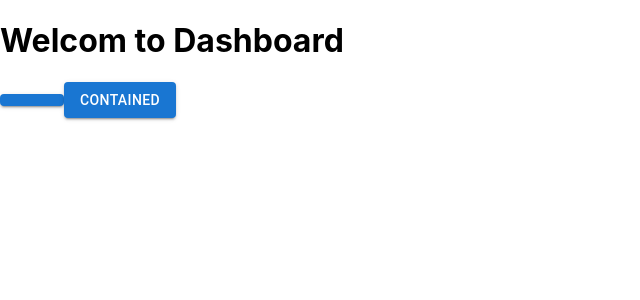
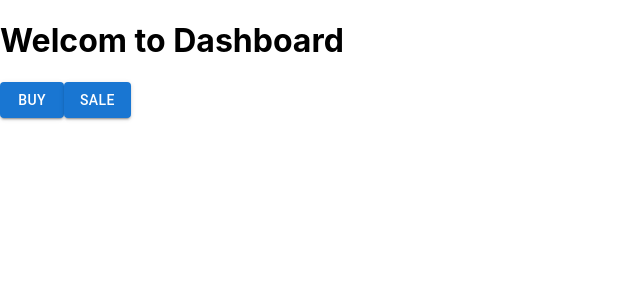
Before and after one commit to sivaguru13/Project_webpage, a React (Create React App) app: page /home in a window 1280 px wide. Shown: the top 300 px of the page, without its empty margins (0-640 px from the left). Built offline with nearby package versions, Linux system fonts and the light colour scheme.

Commit message:
filename

```diff
--- a/src/App.js
+++ b/src/App.js
@@ -1,7 +1,7 @@
 import { BrowserRouter, Route, Routes } from 'react-router-dom';
 import './App.css';
 import Homepage from './Components/homepage';
-import Login from './Components/login';
+import Login from './Components/Sigin';
 import Signup from './Components/Signup';
 
 function App() {
--- a/src/Components/homepage.js
+++ b/src/Components/homepage.js
@@ -4,8 +4,8 @@ function Homepage(){
     return(
         <div>
             <h1>Welcom to Dashboard</h1>
-            <div><Button variant="contained"></Button>
-            <Button variant="contained">Contained</Button> </div>
+            <div><Button variant="contained">Buy</Button>
+            <Button variant="contained">Sale</Button> </div>
         </div>
     );
 
```
Also changed, not shown: src/Components/Sigin.js (added), src/Components/login.js (deleted).
